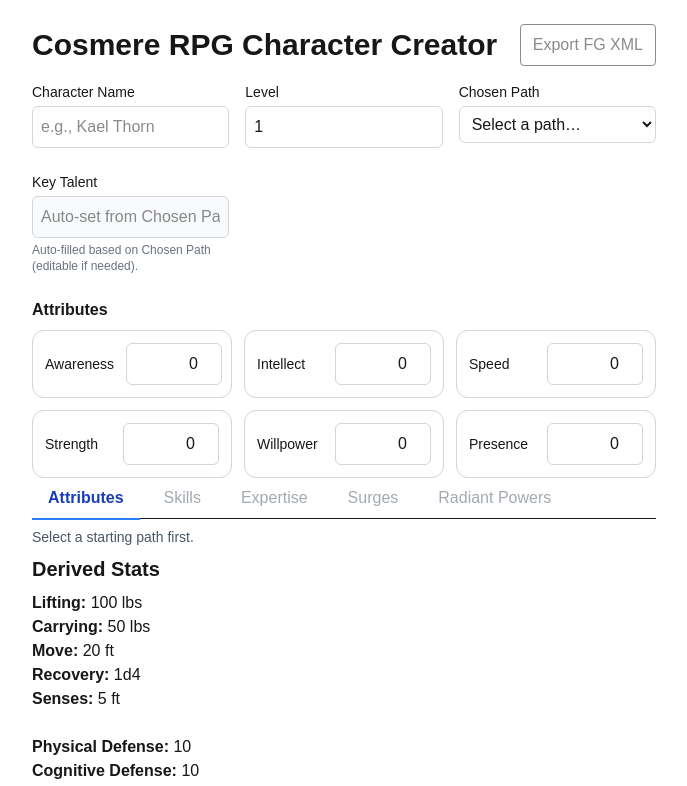
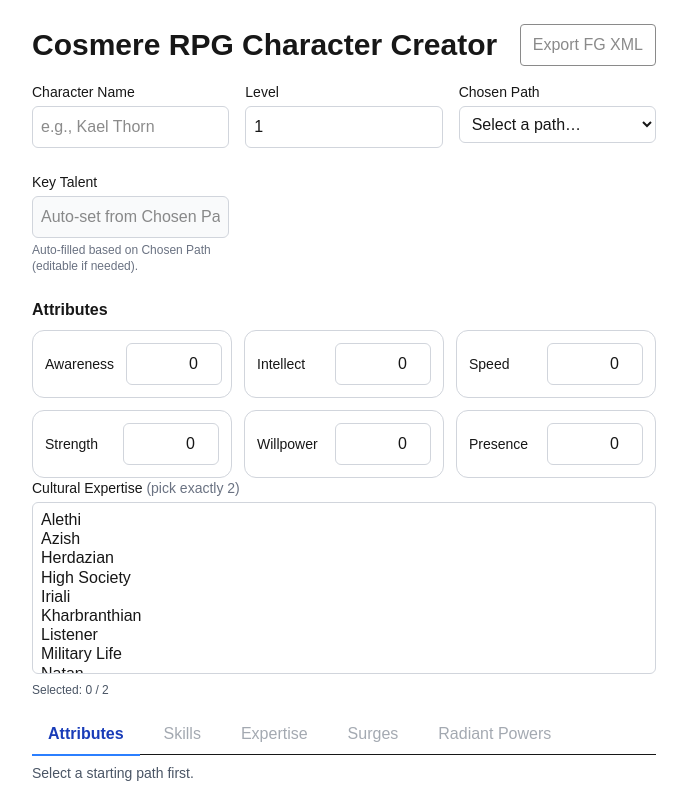
Before and after one commit to BoomerET/cosmereCharGen, a Next.js app: page / in a window 1280 px wide. Shown: the top 786 px of the page, without its empty margins (296-983 px from the left). Built offline with nearby package versions, Linux system fonts and the light colour scheme.

Commit message:
Remove attributes from statstab

```diff
--- a/src/components/CharacterBuilder.jsx
+++ b/src/components/CharacterBuilder.jsx
@@ -561,7 +561,7 @@
         requirePathSelection
       />
 
-      {hasPath && (
+
       <div className="mb-4">
         <label htmlFor="cultural-expertise" className="block text-sm font-medium mb-1">
           Cultural Expertise <span className="text-gray-500">(pick exactly 2)</span>
@@ -596,8 +596,6 @@
           Selected: <span className="font-medium">{char.cultures.length}</span> / 2
         </p>
       </div>
-)}
-
 
       <div
         className="flex gap-2 border-b mb-2"
```
Lines whose indentation alone changed are shown as unchanged.
